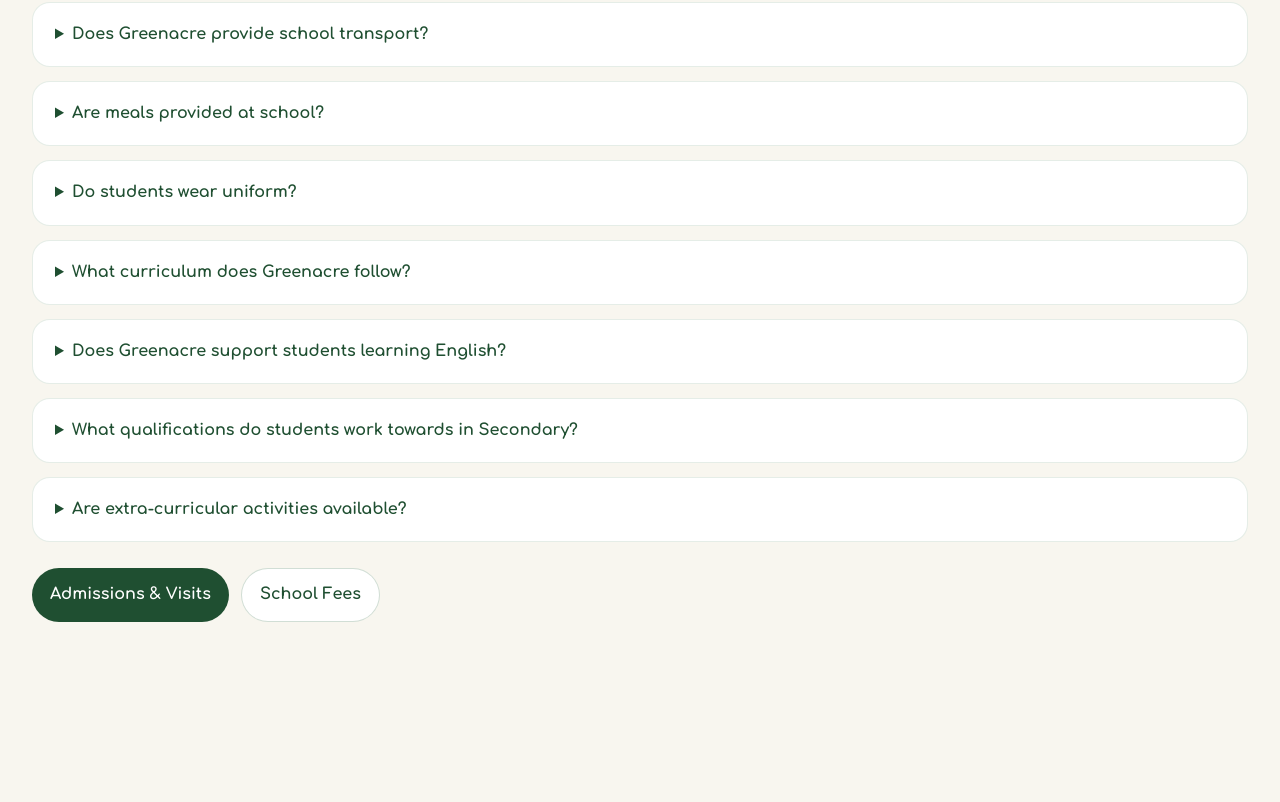
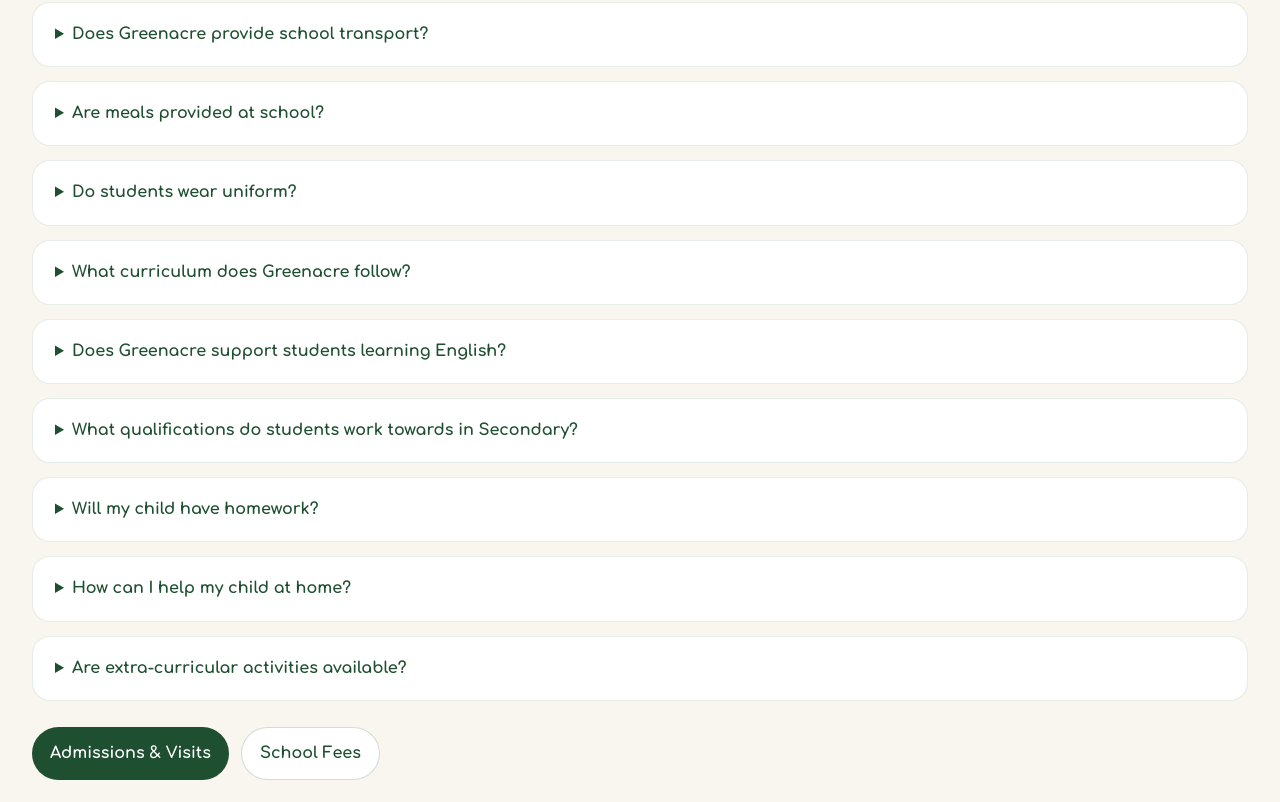
Before and after one commit to GreenacreAdmin/greenacre-website-draft, a plain HTML site: page admissions/faqs/index.html in a window 1280 px wide. Shown: the part 1008-1810 px from the top of the page. Before the commit the page ends 1652 px from the top, so only its background shows below. Drawn offline with Linux system fonts and the light colour scheme; files whose address does not match are found by name.

Commit message:
Add homework and home learning FAQs

```diff
--- a/admissions/faqs/index.html
+++ b/admissions/faqs/index.html
@@ -69,6 +69,8 @@ main > section:not(.page-hero):not(.subhero){padding-top:30px!important;padding-
 <details><summary>What curriculum does Greenacre follow?</summary><p>Greenacre follows the Cambridge International Programme alongside aspects of the UK Curriculum. The learning journey runs from Early Years through Primary and Secondary to Cambridge IGCSE. Greenacre is a Cambridge Approved Examinations Centre. <a data-path="learning/curriculum/" href="/learning/curriculum/">Explore our curriculum →</a></p></details>
 <details><summary>Does Greenacre support students learning English?</summary><p>Yes. The school's approach includes support for EAL learners and teaching is adapted so that students can participate and make progress. <a data-path="learning/curriculum/" href="/learning/curriculum/">Explore our curriculum →</a></p></details>
 <details><summary>What qualifications do students work towards in Secondary?</summary><p>Students progress towards Cambridge IGCSE in Years 10 and 11. The current pathway includes English Language, English as a Second Language, Mathematics, Co-ordinated Sciences, Geography, Global Perspectives and Art &amp; Design. <a data-path="learning/secondary/" href="/learning/secondary/">Learn more about Secondary →</a></p></details>
+<details><summary>Will my child have homework?</summary><p>In Primary, homework is generally given once a week, although teachers may assign targeted practice when it is beneficial. In Secondary, homework varies across subjects but is always carefully focused on engaging students and helping them consolidate their learning and make progress.</p></details>
+<details><summary>How can I help my child at home?</summary><p>Reading regularly with your child at home is one of the most valuable ways to support their learning. Even a few minutes of shared reading each day can help build confidence, fluency and enjoyment of reading.</p></details>
 <details><summary>Are extra-curricular activities available?</summary><p>Yes. Clubs and extra-curricular activities are offered as part of wider school life. The current programme is published separately because activities can change from term to term. <a data-path="learning/clubs-ecas/" href="/learning/clubs-ecas/">View clubs and ECAs →</a></p></details>
 </div><div class="action-row"><a class="action" data-path="admissions/admissions-visits" href="/admissions/admissions-visits">Admissions &amp; Visits</a><a class="action alt" data-path="admissions/fees" href="/admissions/fees">School Fees</a></div></div></section>
 </main>
```
